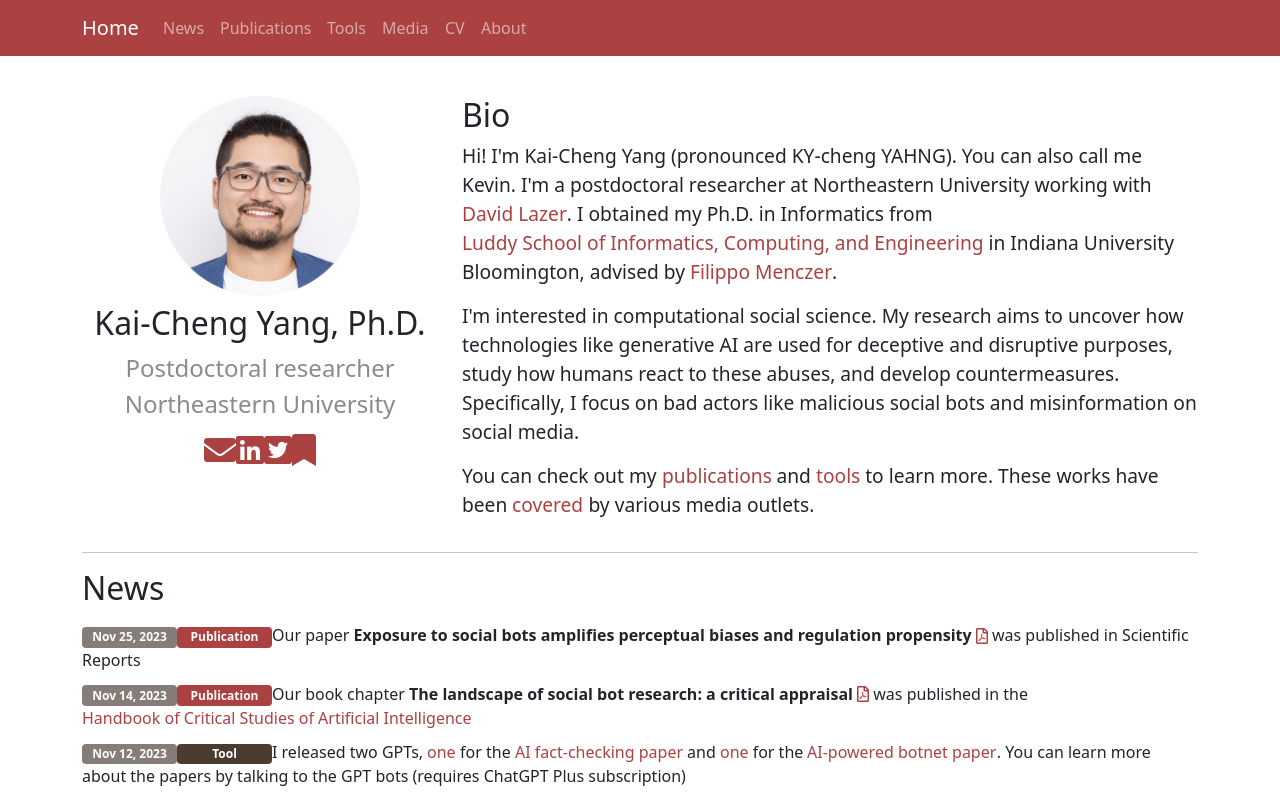
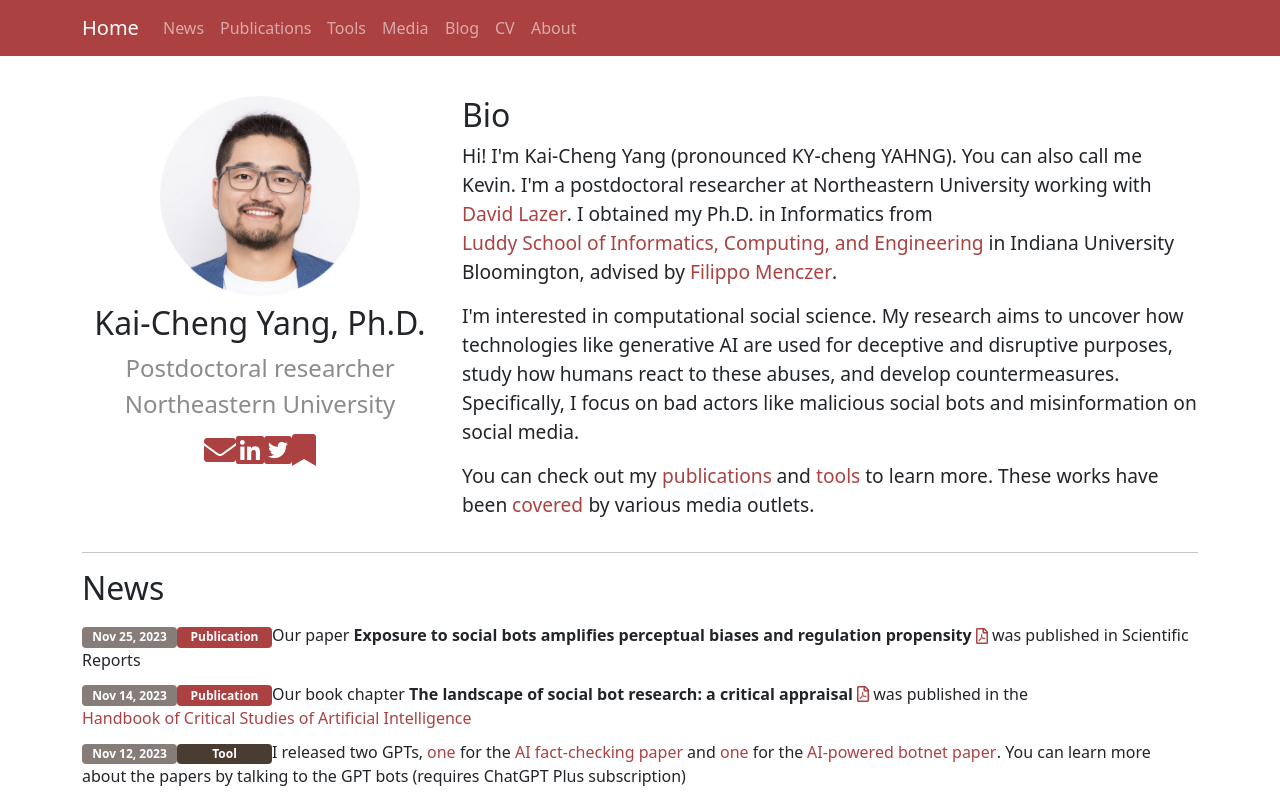
Before and after one commit to KaichengYang/homepage, a Vue app: page / in a window 1280 px wide. Shown: the top 800 px of the page. Built offline with nearby package versions, Linux system fonts and the light colour scheme; some icons are missing.

Commit message:
add: link to the blog

```diff
--- a/src/components/NavbarHome.vue
+++ b/src/components/NavbarHome.vue
@@ -10,6 +10,7 @@
         <b-nav-item href="#" v-scroll-to="'#publication'">Publications</b-nav-item>
         <b-nav-item href="#" v-scroll-to="'#tool'">Tools</b-nav-item>
         <b-nav-item href="#" v-scroll-to="'#media'">Media</b-nav-item>
+        <b-nav-item href="https://yang3kc.substack.com" target="_blank">Blog</b-nav-item>
         <b-nav-item href="static/files/cv.pdf">CV</b-nav-item>
         <b-nav-item href="#" v-scroll-to="'#about'">About</b-nav-item>
       </b-navbar-nav>
```
